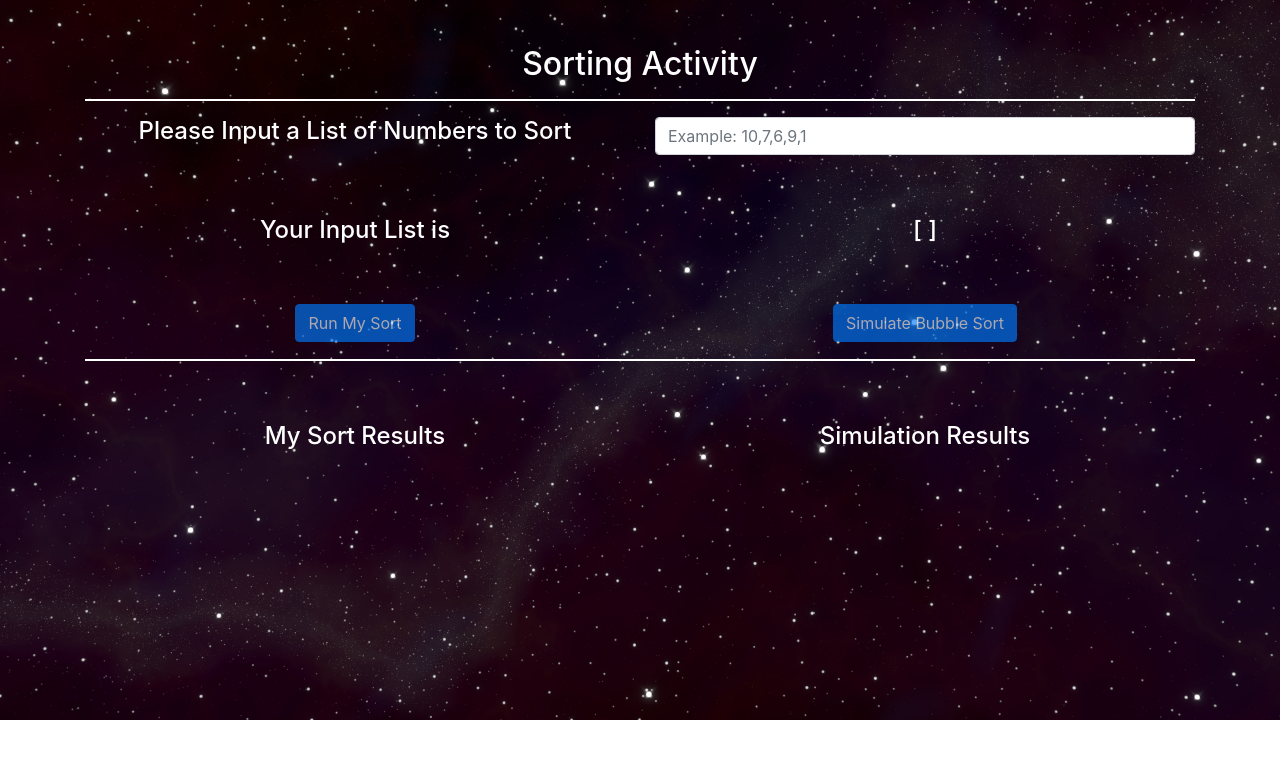
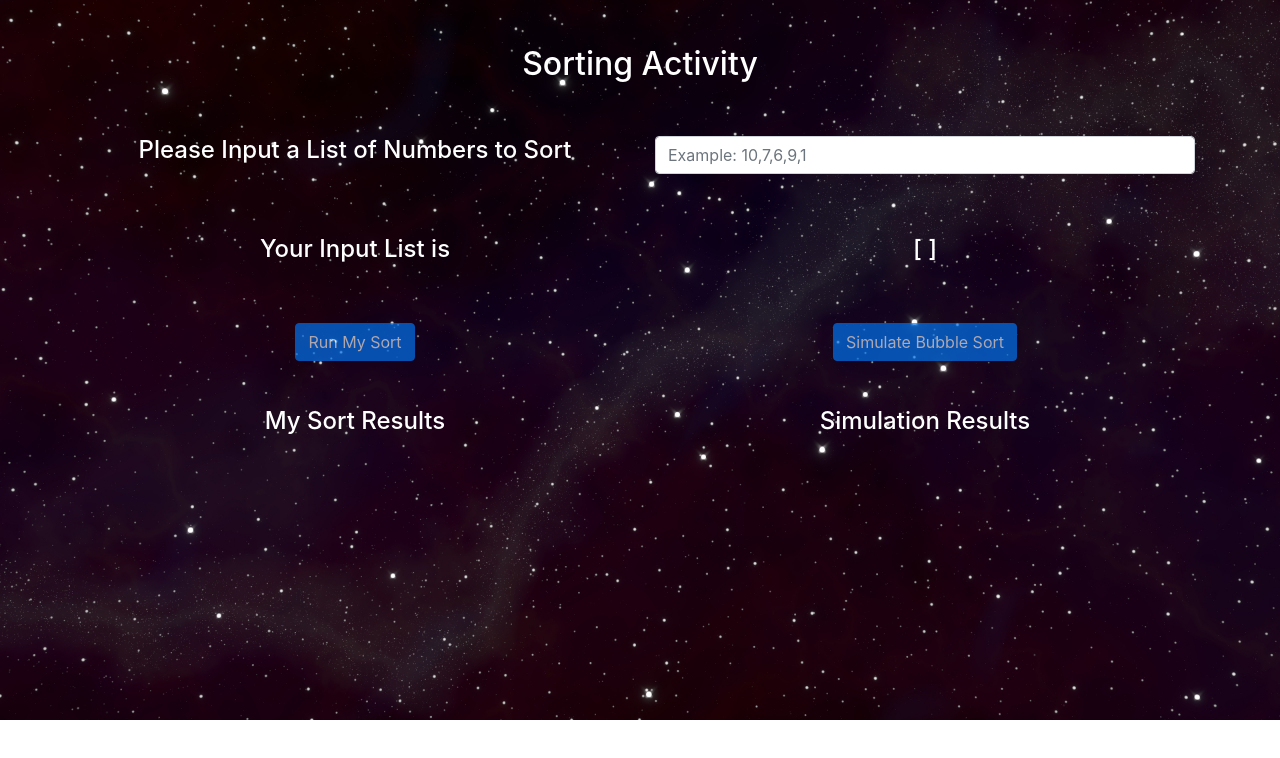
Before and after one commit to devansh2001/cs-sg-app, a React (Create React App) app: page / in a window 1280 px wide. Shown: the top 758 px of the page. Built offline with nearby package versions, Linux system fonts and the light colour scheme.

Commit message:
Added more formatting changes to sorting

```diff
--- a/src/components/SortingActivity.js
+++ b/src/components/SortingActivity.js
@@ -198,7 +198,7 @@ class SortingActivity extends Component {
                 <Container style={{textAlign: 'center'}}>
                     <br/>
                     <h2>Sorting Activity</h2>
-                    <hr/>
+                    <br/>
                     <Row>
                         <Col>
                             <Row>
@@ -238,7 +238,7 @@ class SortingActivity extends Component {
                         </Col>
                     </Row>
 
-                    <hr/>
+
                     <br/>
                     <Row>
                         <Col>
```
